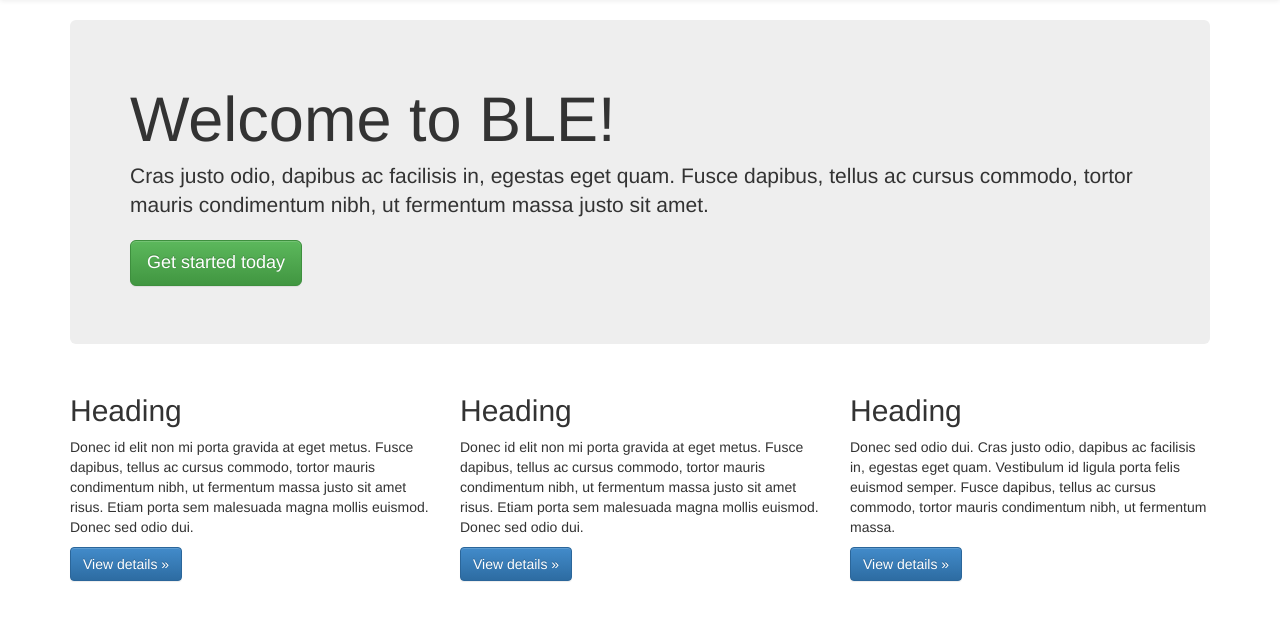
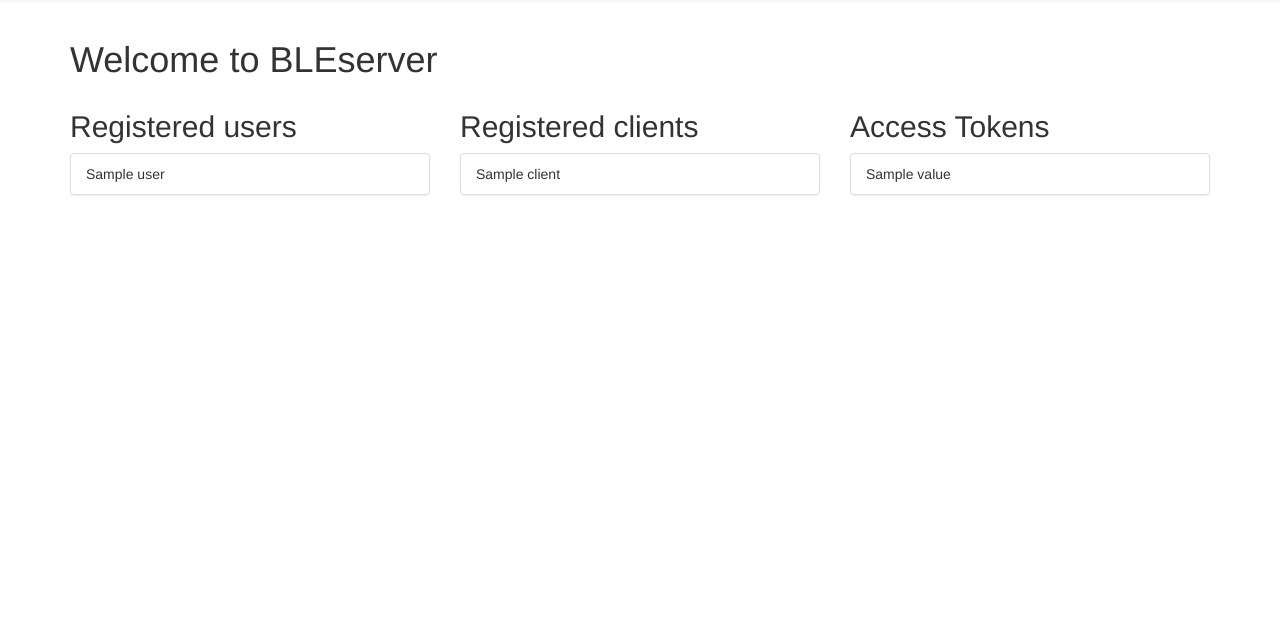
Before and after one commit to bleproj/ble-webapp, a PHP site: the page made by app/views/home.twig in a window 1280 px wide. Shown: the part 51-672 px from the top of the page. Run offline with PHP 8.4, Linux system fonts and the light colour scheme; the template is opened without the code that fills it: most values are stand-ins (such as "Sample title", 1, 10 or a date in 2020); some libraries are stand-ins or nearby versions.

Commit message:
Added untracked files

```diff
--- a/app/views/home.twig
+++ b/app/views/home.twig
@@ -1,28 +1,31 @@
 {% include 'parts/header.twig' %}
 <div class="container">
-    <!-- Jumbotron -->
-    <div class="jumbotron">
-        <h1>Welcome to BLE!</h1>
-        <p class="lead">Cras justo odio, dapibus ac facilisis in, egestas eget quam. Fusce dapibus, tellus ac cursus commodo, tortor mauris condimentum nibh, ut fermentum massa justo sit amet.</p>
-        <p><a class="btn btn-lg btn-success" href="#" role="button">Get started today</a></p>
-    </div>
-
+    <h1>Welcome to BLEserver</h1>
     <!-- Example row of columns -->
     <div class="row">
         <div class="col-lg-4">
-            <h2>Heading</h2>
-            <p>Donec id elit non mi porta gravida at eget metus. Fusce dapibus, tellus ac cursus commodo, tortor mauris condimentum nibh, ut fermentum massa justo sit amet risus. Etiam porta sem malesuada magna mollis euismod. Donec sed odio dui. </p>
-            <p><a class="btn btn-primary" href="#" role="button">View details &raquo;</a></p>
+            <h2>Registered users</h2>
+            <ul class="list-group">
+                {% for user in users %}
+                    <li class="list-group-item">{{ user.name }}</li>
+                {% endfor %}
+            </ul>
         </div>
         <div class="col-lg-4">
-            <h2>Heading</h2>
-            <p>Donec id elit non mi porta gravida at eget metus. Fusce dapibus, tellus ac cursus commodo, tortor mauris condimentum nibh, ut fermentum massa justo sit amet risus. Etiam porta sem malesuada magna mollis euismod. Donec sed odio dui. </p>
-            <p><a class="btn btn-primary" href="#" role="button">View details &raquo;</a></p>
+            <h2>Registered clients</h2>
+            <ul class="list-group">
+                {% for client in clients %}
+                    <li class="list-group-item">{{ client.name }}</li>
+                {% endfor %}
+            </ul>
         </div>
         <div class="col-lg-4">
-            <h2>Heading</h2>
-            <p>Donec sed odio dui. Cras justo odio, dapibus ac facilisis in, egestas eget quam. Vestibulum id ligula porta felis euismod semper. Fusce dapibus, tellus ac cursus commodo, tortor mauris condimentum nibh, ut fermentum massa.</p>
-            <p><a class="btn btn-primary" href="#" role="button">View details &raquo;</a></p>
+            <h2>Access Tokens</h2>
+            <ul class="list-group">
+                {% for token in tokens %}
+                    <li class="list-group-item">{{ token.value }}</li>
+                {% endfor %}
+            </ul>
         </div>
     </div>
 </div>
--- a/index.php
+++ b/index.php
@@ -20,10 +20,7 @@ require 'app/bootstrap.php';
 
 // Routes
 require 'app/routes/home.php';
-require 'app/routes/login.php';
-require 'app/routes/tests.php';
-require 'app/routes/clients.php';
-require 'app/routes/uploadtest.php';
+require 'app/routes/api/authenticate.php';
 
 // Run
 require 'app/unbootstrap.php';
```
Also changed, not shown: app/lib/functions.php (+18 -17 lines), app/models/AccessToken.php (added, +12 -0 lines), app/models/Client.php (added, +12 -0 lines), app/routes/api/authenticate.php (added, +9 -0 lines), app/routes/home.php (+4 -12 lines).
